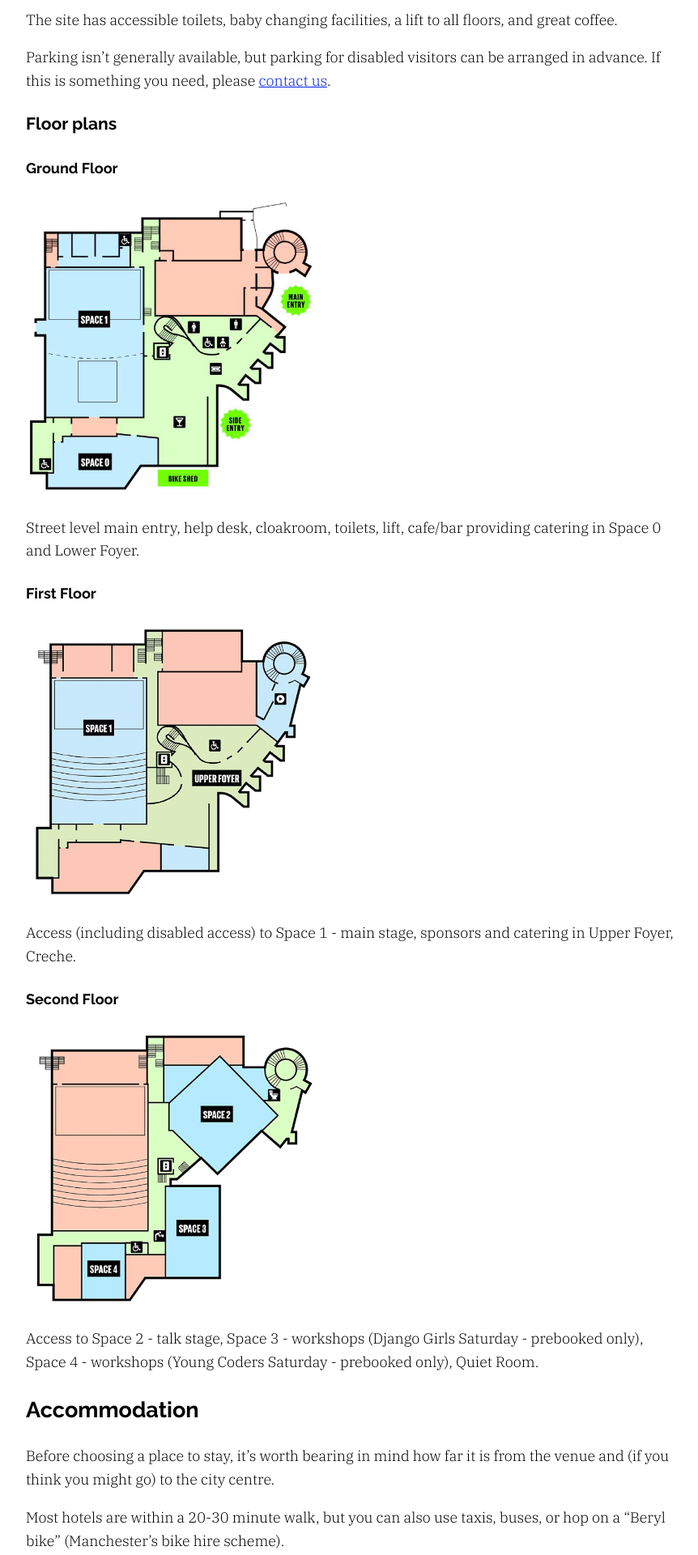
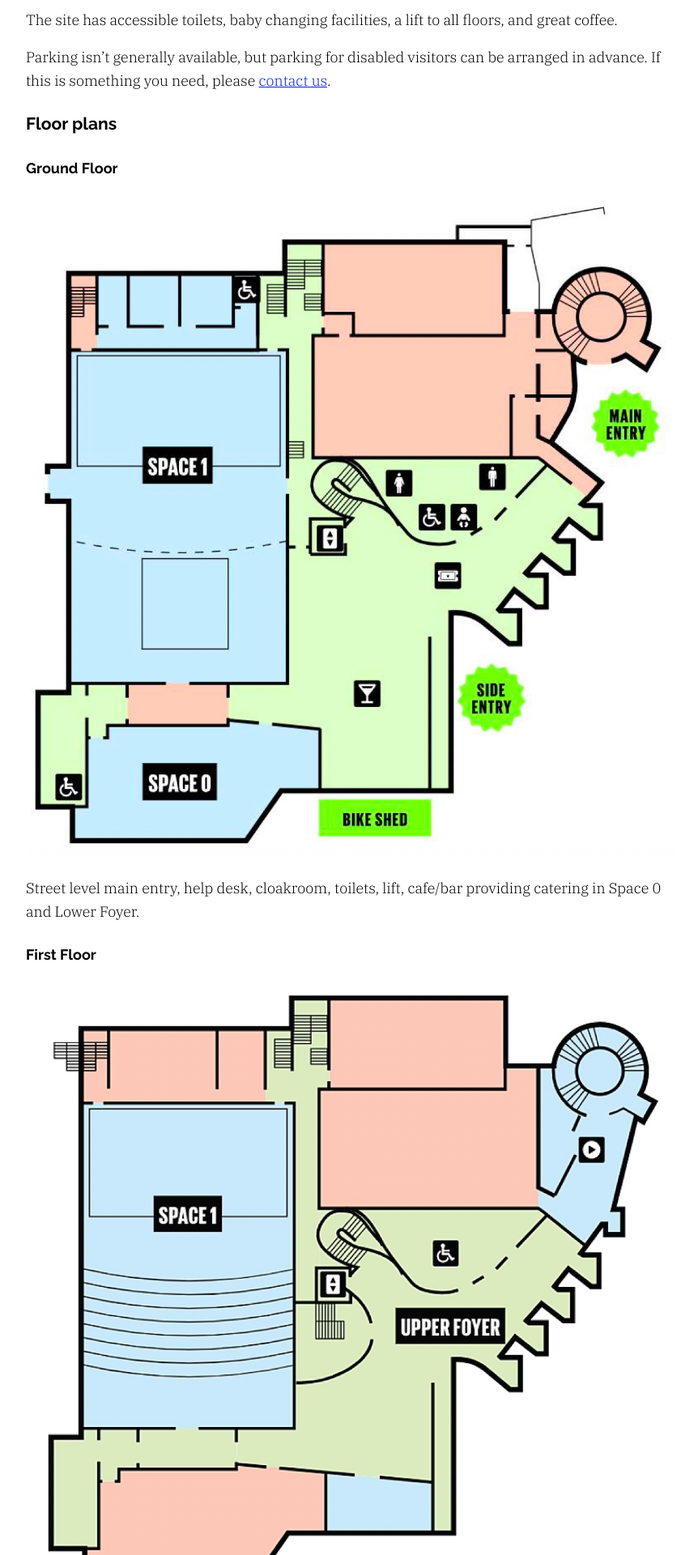
Before and after one commit to gma/2025.pyconuk.org, a Jekyll site: the page built from src/venue.md, in a window 1280 px wide. Shown: the part 778-2698 px from the top of the page at 81% size, without its empty margins (208-1070 px from the left). Built offline with Jekyll 4.4.1, drawn with Linux system fonts in a browser that asks for light colours.

Commit message:
Wrap floor plan images in figure tag
Due to some existing CSS, using the figure tag sets the width of the
images to 100%, which will cause them to fill their container. It gives
us some simple responsive scaling.

```diff
--- a/src/venue.md
+++ b/src/venue.md
@@ -28,17 +28,26 @@ Parking isn't generally available, but parking for disabled visitors can be arra
 ### Floor plans
 
 #### Ground Floor
-<img width="360" src="/images/contact_ground_floor_no_legend.jpg" alt="Ground floor floorplan for Contact, venue for PyconUK {{ site.con_year }}" title="Contact Ground Floor">
+
+<figure>
+  <img src="/images/contact_ground_floor_no_legend.jpg" alt="Ground floor floorplan for Contact, venue for PyconUK {{ site.con_year }}" title="Contact Ground Floor">
+</figure>
 
 Street level main entry, help desk, cloakroom, toilets, lift, cafe/bar providing catering in Space 0 and Lower Foyer.
 
 #### First Floor
-<img width="360" src="/images/contact_first_floor_no_legend.jpg" alt="First floor floorplan for Contact, venue for PyconUK {{ site.con_year }}" title="Contact First Floor">
+
+<figure>
+  <img src="/images/contact_first_floor_no_legend.jpg" alt="First floor floorplan for Contact, venue for PyconUK {{ site.con_year }}" title="Contact First Floor">
+</figure>
 
 Access (including disabled access) to Space 1 - main stage, sponsors and catering in Upper Foyer, Creche.
 
 #### Second Floor
-<img width="360" src="/images/contact_second_floor_no_legend.jpg" alt="Second floor floorplan for Contact, venue for PyconUK {{ site.con_year }}" title="Contact Second Floor">
+
+<figure>
+  <img src="/images/contact_second_floor_no_legend.jpg" alt="Second floor floorplan for Contact, venue for PyconUK {{ site.con_year }}" title="Contact Second Floor">
+</figure>
 
 Access to Space 2 - talk stage, Space 3 - workshops (Django Girls Saturday - prebooked only), Space 4 - workshops (Young Coders Saturday - prebooked only), Quiet Room.
 
```
